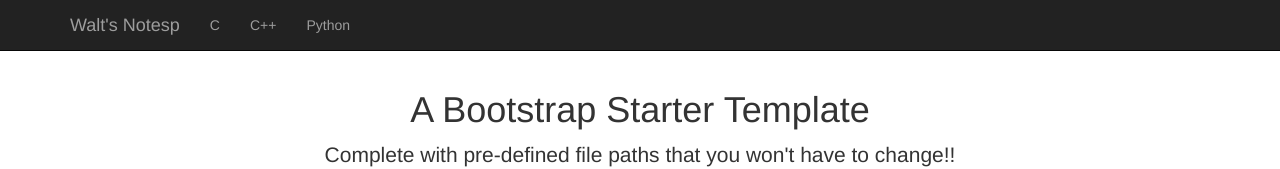
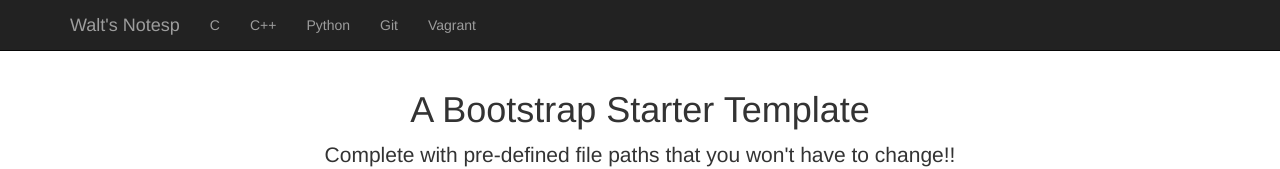
Before and after one commit to wallynd/walts_notes, a plain HTML site: page index.html in a window 1280 px wide. Shown: the top 169 px of the page. Drawn offline with Linux system fonts and the light colour scheme.

Commit message:
fixing navbar

```diff
--- a/index.html
+++ b/index.html
@@ -58,6 +58,12 @@
                     <li>
                         <a href="#">Python</a>
                     </li>
+                    <li>
+                        <a href="#">Git</a>
+                    </li>
+                    <li>
+                        <a href="#">Vagrant</a>
+                    </li>
                 </ul>
             </div>
             <!-- /.navbar-collapse -->
```
